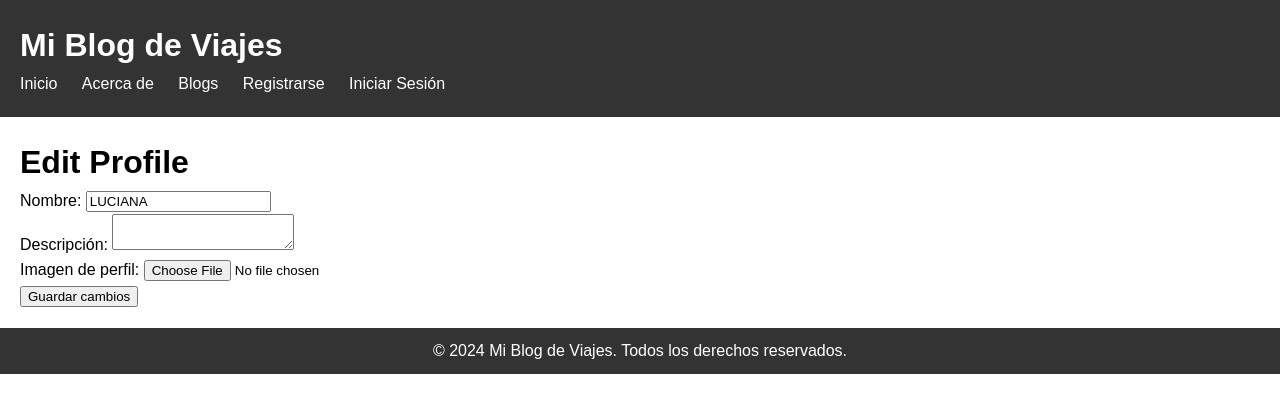
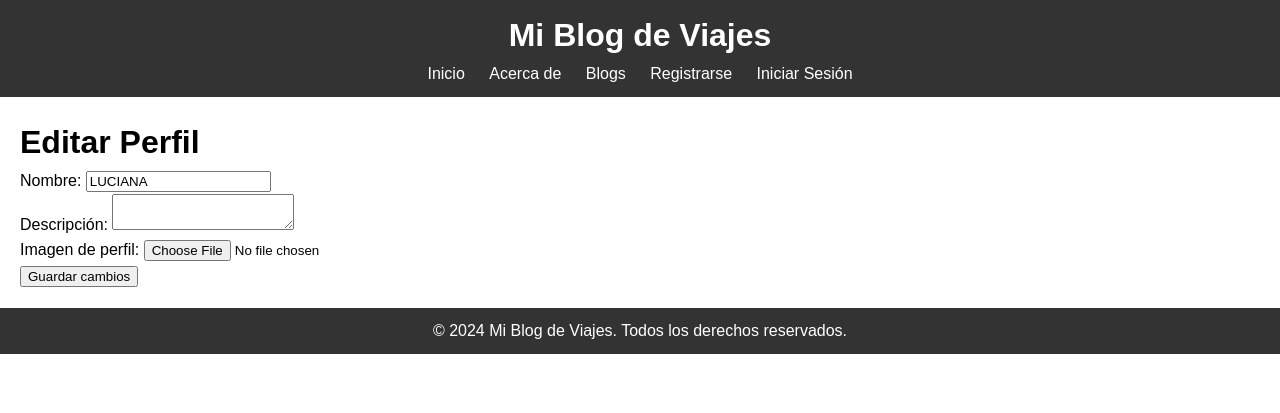
Before and after one commit to Arana73/blog-final-arana, a Django app: page /accounts/profile/edit/3/ in a window 1280 px wide. Shown: the top 413 px of the page. Run offline with Django 5.2, Linux system fonts and the light colour scheme; data comes from the database, SQL or seed files in the repository; both versions use the stored data as it was before the commit.

Commit message:
Commit inicial: proyecto final

```diff
--- a/accounts/admin.py
+++ b/accounts/admin.py
@@ -2,17 +2,14 @@ from django.contrib import admin
 from django.contrib.auth.admin import UserAdmin
 from django.contrib.auth.models import User
 from .models import Profile
-
 
 class ProfileInline(admin.StackedInline):
     model = Profile
     can_delete = False
     verbose_name_plural = 'Profile'
 
-
 class CustomUserAdmin(UserAdmin):
     inlines = (ProfileInline,)
 
-
 admin.site.unregister(User)
 admin.site.register(User, CustomUserAdmin)
--- a/accounts/forms.py
+++ b/accounts/forms.py
@@ -4,7 +4,7 @@ from django.contrib.auth.forms import UserCreationForm
 from django.contrib.auth.models import User
 from .models import Profile
 from django.contrib.auth.forms import AuthenticationForm
-from .models import BlogPost
+
 
 
 class LoginForm(AuthenticationForm):
@@ -12,7 +12,10 @@ class LoginForm(AuthenticationForm):
 
 
 class SignUpForm(UserCreationForm):
-    email = forms.EmailField(max_length=254, help_text='')
+    email = forms.EmailField(label='Email', max_length=254)
+    username = forms.CharField(label='Nombre de usuario', max_length=150)
+    password1 = forms.CharField(label='Contraseña', max_length=254, widget=forms.PasswordInput)
+    password2 = forms.CharField(label='Confirmar Contraseña', max_length=254, widget=forms.PasswordInput)
 
     class Meta:
         model = User
--- a/accounts/models.py
+++ b/accounts/models.py
@@ -11,17 +11,3 @@ class Profile(models.Model):
 
     def __str__(self):
         return f'{self.user.username} Profile'
-
-
-
-
-class BlogPost(models.Model):
-    author = models.ForeignKey(User, on_delete=models.CASCADE)
-    title = models.CharField(max_length=100)
-    subtitle = models.CharField(max_length=200)
-    body = models.TextField()
-    image = models.ImageField(upload_to='blog_images/')
-    published_date = models.DateTimeField(auto_now_add=True)
-
-    def __str__(self):
-        return self.title
--- a/blogs/forms.py
+++ b/blogs/forms.py
@@ -5,3 +5,9 @@ class BlogPostForm(forms.ModelForm):
     class Meta:
         model = Blog
         fields = ['title', 'subtitle', 'body', 'image']
+        labels = {
+            'title': 'Título',
+            'subtitle': 'Subtítulo',
+            'body': 'Descripcion',
+            'image': 'Imagen',
+            }
--- a/templates/accounts/edit_profile.html
+++ b/templates/accounts/edit_profile.html
@@ -6,10 +6,10 @@
 <head>
     <meta charset="UTF-8">
     <meta name="viewport" content="width=device-width, initial-scale=1.0">
-    <title>Edit Profile</title>
+    <title>Editar Perfil</title>
 </head>
 <body>
-    <h1>Edit Profile</h1>
+    <h1>Editar Perfil</h1>
     <form method="POST" enctype="multipart/form-data">
         {% csrf_token %}
         <label for="id_nombre">Nombre:</label>
--- a/templates/accounts/profile.html
+++ b/templates/accounts/profile.html
@@ -11,7 +11,9 @@
 <body>
     <h1>{{ profile.nombre }}</h1>
     <p>{{ profile.descripcion }}</p>
-    <img src="{{ profile.imagen.url }}" alt="{{ profile.nombre }}'s profile picture">
+    <p>Nombre: {{ profile.nombre }}</p>
+    <p>Descripción: {{ profile.descripcion }}</p>
+    <img src="{{ profile.imagen.url }}" alt="Foto de perfil {{ profile.nombre }}">
 </body>
 </html>
 {% endblock %}
--- a/templates/base.html
+++ b/templates/base.html
@@ -4,44 +4,56 @@
 <head>
     <meta charset="UTF-8">
     <meta name="viewport" content="width=device-width, initial-scale=1.0">
-    <title>{% block title %}Mi Blog de Viajes{% endblock %}</title>
+    <title style="text-align: center;">{% block title %}Mi Blog de Viajes{% endblock %}</title>
     <link rel="stylesheet" href="{% static 'css/styles.css' %}">
+    <style>
+        /* Estilos para la barra de navegación horizontal */
+        header {
+            text-align: center; /* Centra el contenido del encabezado */
+            background-color: #333; /* Color de fondo de la barra de navegación */
+            padding: 10px 0; /* Añade un espacio interno arriba y abajo */
+        }
+        header nav {
+            display: inline-block; /* Muestra la barra de navegación en línea */
+        }
+        header nav a {
+            margin: 0 10px; /* Espacio entre los enlaces */
+            text-decoration: none; /* Quita la subrayado de los enlaces */
+            color: #fff; /* Color del texto */
+        }
+        footer {
+            text-align: center; /* Centra el contenido del pie de página */
+        }
+    </style>
 </head>
 <body>
     <header>
-        <h1>Mi Blog de Viajes</h1>
+        <h1 style="color: #fff;">Mi Blog de Viajes</h1>
         <nav>
-            <ul>
-                <li><a href="{% url 'home' %}">Inicio</a></li>
-                <li><a href="{% url 'about' %}">Acerca de</a></li>
-                <li><a href="{% url 'blogs:blogs' %}">Blogs</a></li>
-                {% if user.is_authenticated %}
-                    <li><a href="{% url 'accounts:profile' pk=user.profile.pk %}">Perfil</a></li>
-                    <li><a href="{% url 'logout' %}">Cerrar Sesión</a></li>
-                    <li><a href="{% url 'blogs:create_blog' %}">Crear Blog</a></li>
-                    {% if blog %}
-                        <li><a href="{% url 'blogs:update_blog' pk=blog.pk %}">Editar Blog</a></li>
-                        <li><a href="{% url 'blogs:delete_blog' pk=blog.pk %}">Eliminar Blog</a></li>
-                    {% endif %}
-                    <li><a href="{% url 'accounts:update_profile' pk=user.profile.pk %}">Editar Perfil</a></li>
-                    <li><a href="{% url 'user_messages:message_create' %}">Enviar Mensaje</a></li>
-                    <li><a href="{% url 'user_messages:message_list' %}">Lista de Mensajes</a></li>
-                {% else %}
-                    <li><a href="{% url 'accounts:signup' %}">Registrarse</a></li>
-                    <li><a href="{% url 'accounts:login' %}">Iniciar Sesión</a></li>
+            <a href="{% url 'home' %}">Inicio</a>
+            <a href="{% url 'about' %}">Acerca de</a>
+            <a href="{% url 'blogs:blogs' %}">Blogs</a>
+            {% if user.is_authenticated %}
+                <a href="{% url 'accounts:profile' pk=user.profile.pk %}">Perfil</a>
+                <a href="{% url 'logout' %}">Cerrar Sesión</a>
+                <a href="{% url 'blogs:create_blog' %}">Crear Blog</a>
+                {% if blog %}
+                    <a href="{% url 'blogs:update_blog' pk=blog.pk %}">Editar Blog</a>
+                    <a href="{% url 'blogs:delete_blog' pk=blog.pk %}">Eliminar Blog</a>
                 {% endif %}
-
-
-            </ul>
+                <a href="{% url 'accounts:update_profile' pk=user.profile.pk %}">Editar Perfil</a>
+                <a href="{% url 'user_messages:message_create' %}">Enviar Mensaje</a>
+                <a href="{% url 'user_messages:message_list' %}">Lista de Mensajes</a>
+            {% else %}
+                <a href="{% url 'accounts:signup' %}">Registrarse</a>
+                <a href="{% url 'accounts:login' %}">Iniciar Sesión</a>
+            {% endif %}
         </nav>
-
-
     </header>
     <main>
         {% block content %}
         {% endblock %}
     </main>
-
     <footer>
         <p>&copy; 2024 Mi Blog de Viajes. Todos los derechos reservados.</p>
     </footer>
```
Also changed, not shown: accounts/migrations/0005_delete_blogpost.py (added), db.sqlite3, media/blog_images/alejandro-selkirk-island_c7e97e96.jpg (added), media/blog_images/alert-nunavut-canada_7f2b2cdd.jpg (added), media/blog_images/isla-macquarie-australia_8a060c65.jpg (added), media/blog_images/tepui-roraima_0adc2ca4.jpg (added), media/blog_images/tuvalu-antiguas-islas-ellice_e3f68ff8.jpg (added), media/profile_pics/descarga.jpg (added), media/profile_pics/manual-supervivencia-fotografo-viajero-verano-vacaciones-camara-portada-810_ABfsSZO.jpg (added).
